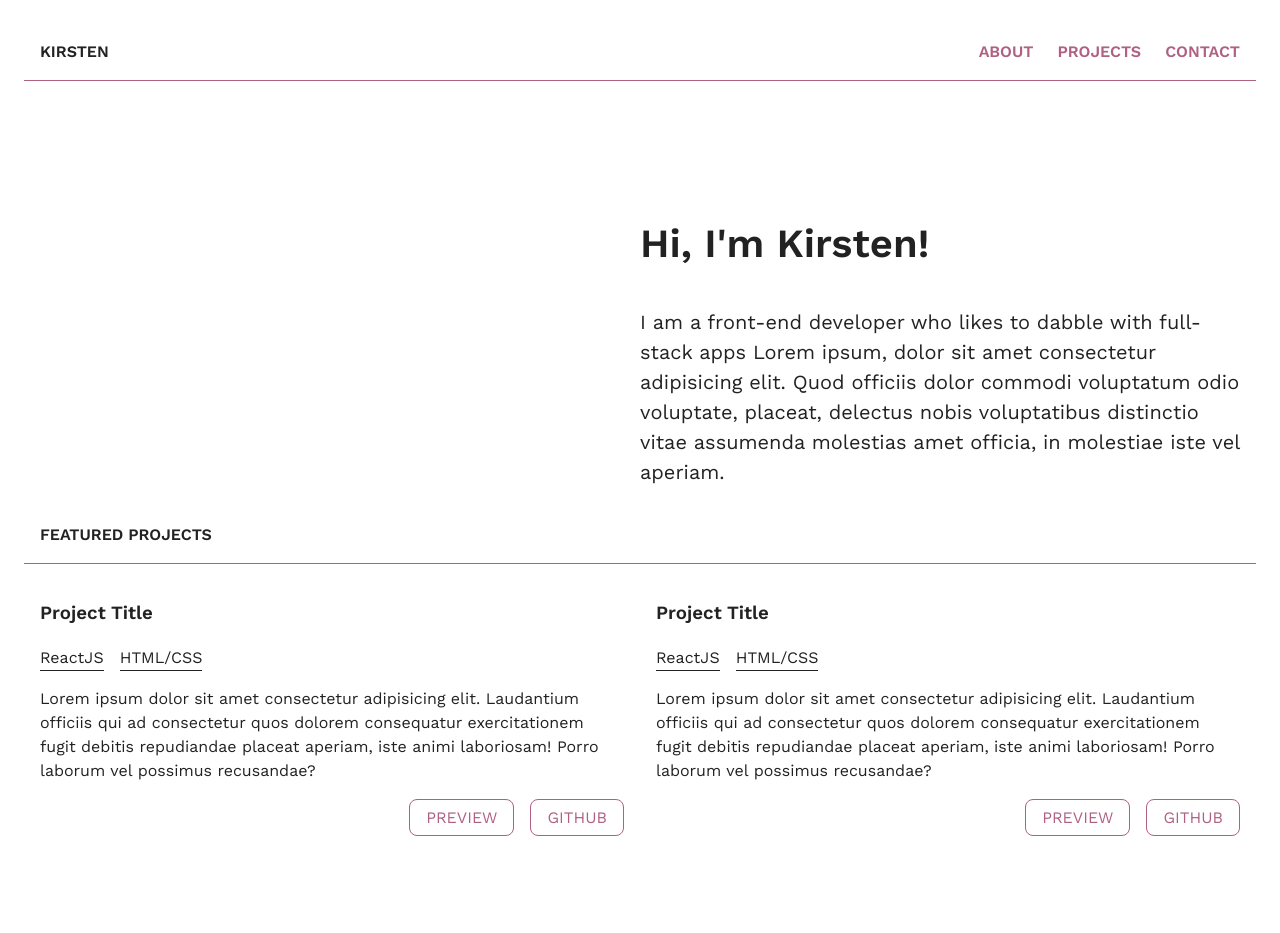
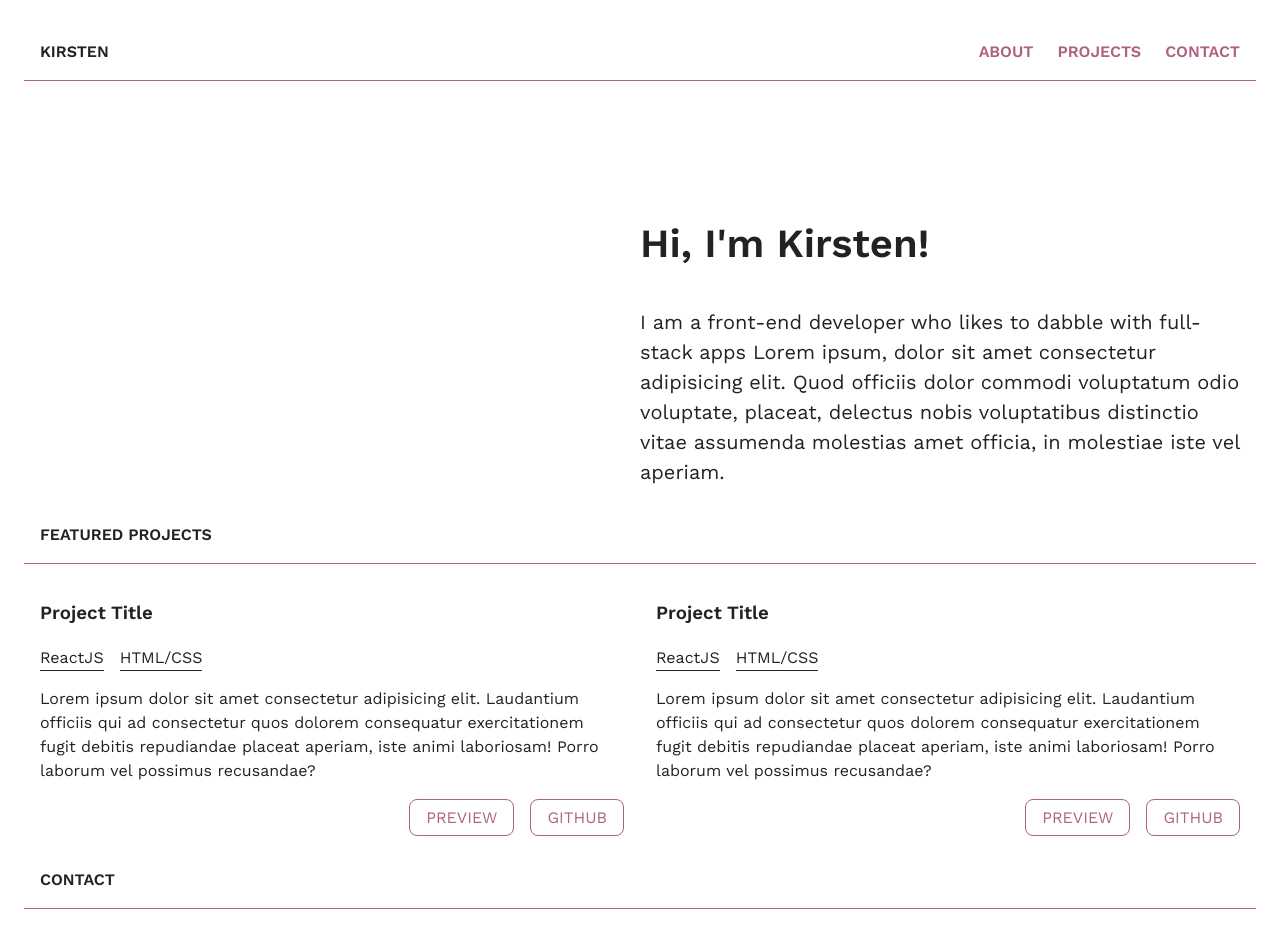
Before and after one commit to kmalcaba/kmalcaba.github.io, a React (Create React App) app: page / in a window 1280 px wide. Before the commit the page ends 876 px from the top, so only its background shows below. Built offline with nearby package versions, Linux system fonts and the light colour scheme.

Commit message:
Add header for contact box

```diff
--- a/src/pages/Home/Home.jsx
+++ b/src/pages/Home/Home.jsx
@@ -9,6 +9,7 @@ function Home() {
       <Hero />
       <Header title="FEATURED PROJECTS" subHeader={true} />
       <Projects />
+      <Header title="CONTACT" subHeader={true} />
     </>
   );
 }
```
